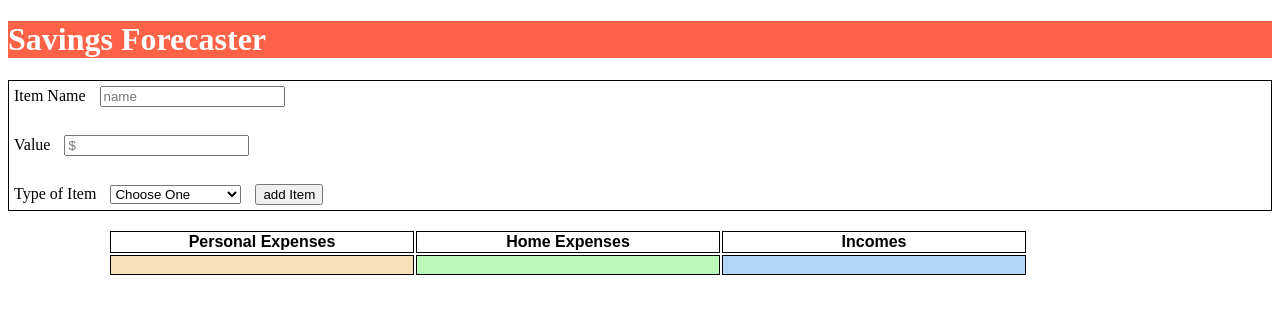
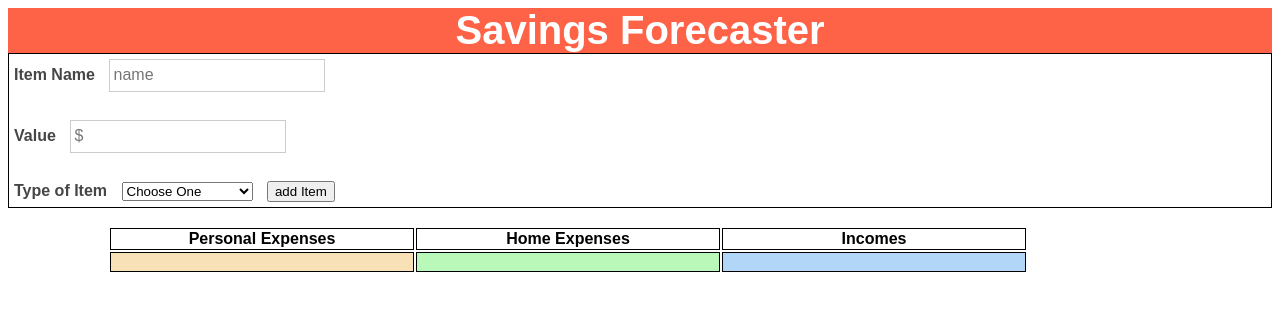
Before and after one commit to CarlosSuarezJS20/Savings-Forcaster, a plain HTML site: page index.html in a window 1280 px wide. Drawn offline with Linux system fonts and the light colour scheme.

Commit message:
Adjusting the CSS styles
Adjusting H1 style and styling the form

```diff
--- a/assets/styles.css
+++ b/assets/styles.css
@@ -1,8 +1,13 @@
+html {
+  font-family: Arial, Helvetica, sans-serif;
+}
 
 h1 {
- margin: none;
+ margin: 0;
+ text-align: center;
  color: white;
  background-color: tomato;
+ font-size: 2.5rem;
 }
 
 table {
@@ -10,6 +15,19 @@ table {
   margin-right: 100px;
   align-self: center;
   font-family: Arial;
+}
+
+label {
+  font-weight: bold;
+  margin: 0.5rem 0;
+  color: #464646;
+}
+
+input {
+  font: inherit;
+  border: 1px solid #ccc;
+  padding: 0.4rem 0.2rem;
+  color: #383838;
 }
 
 th, td{
```
